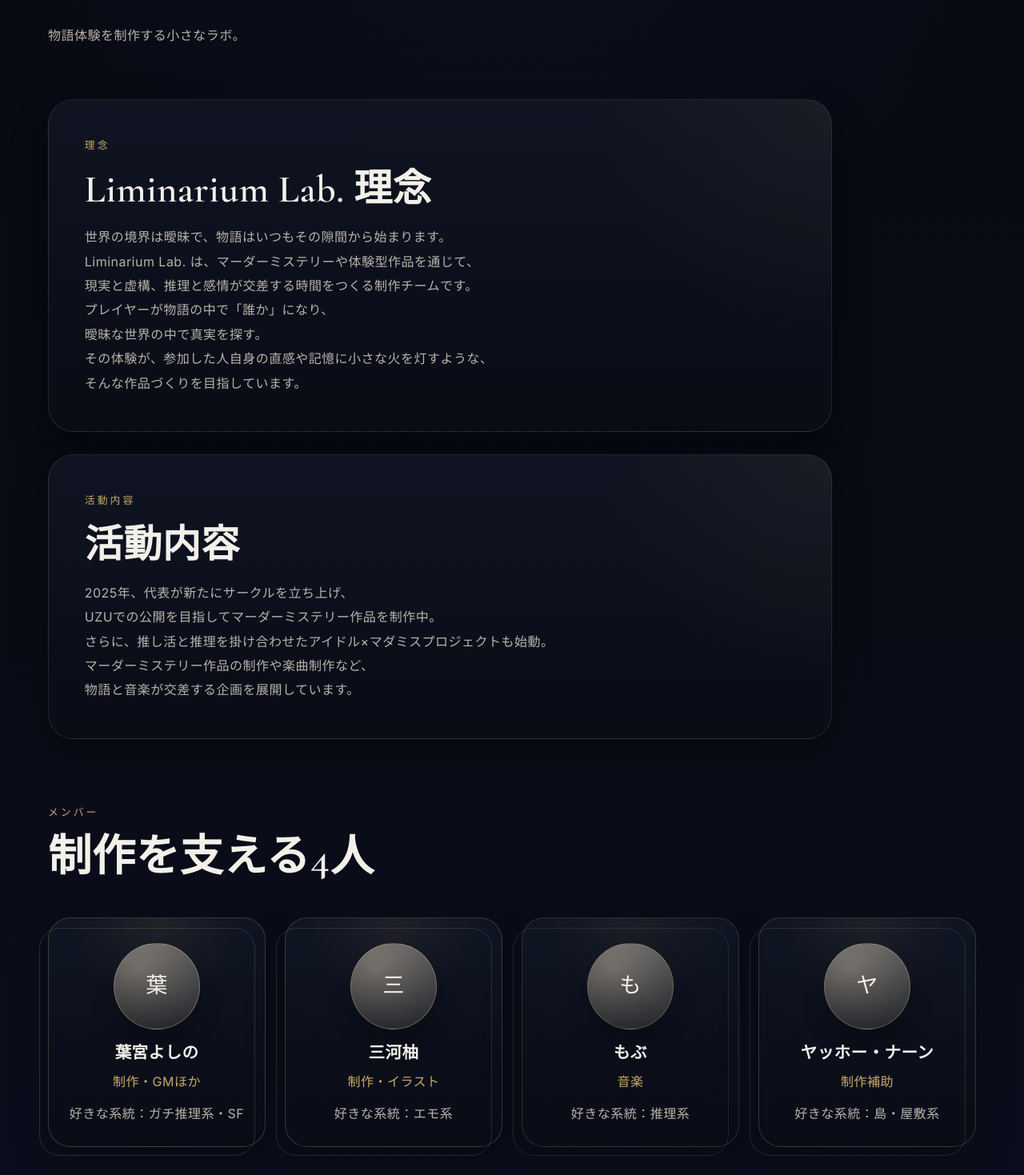
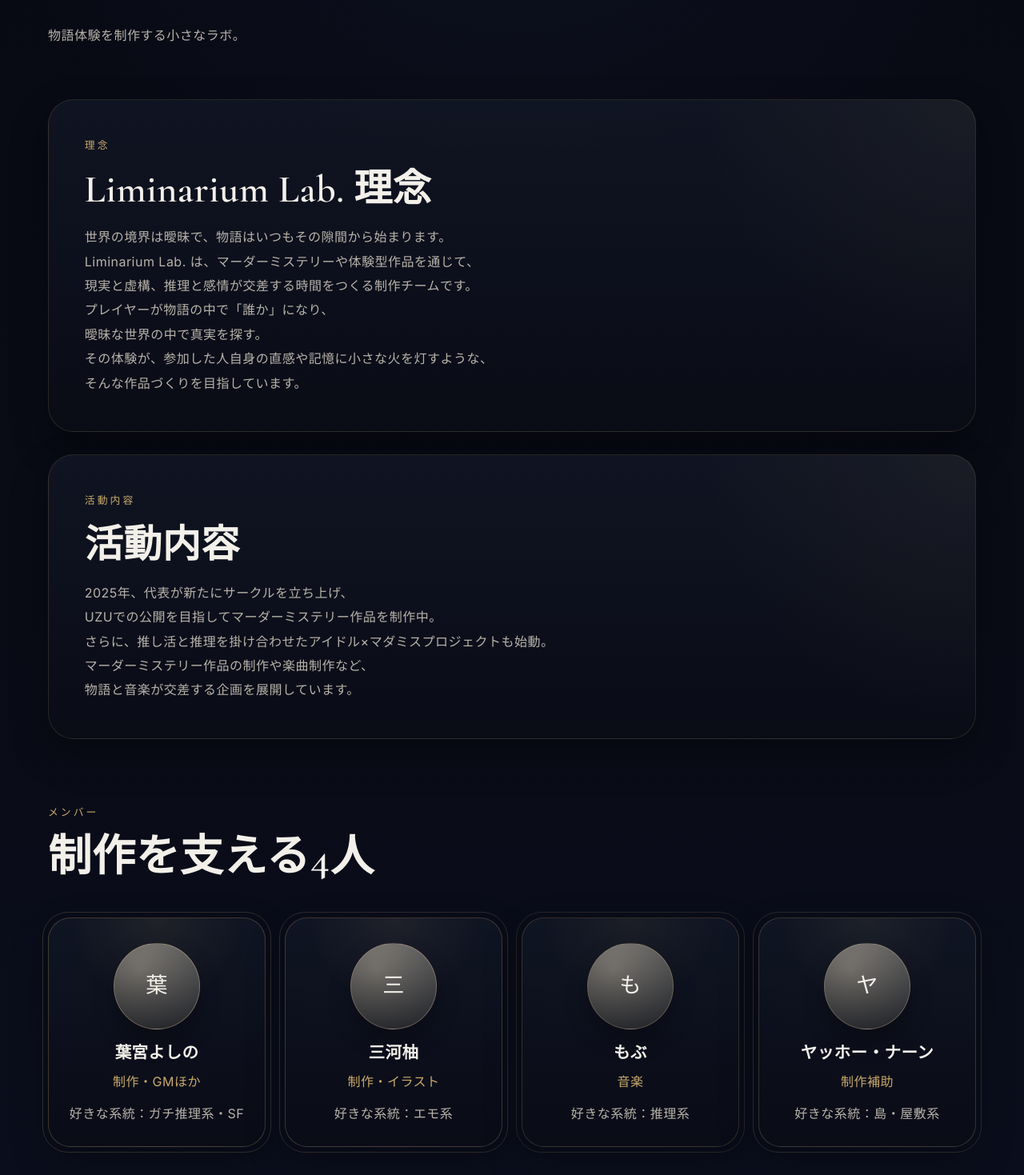
Before and after one commit to sunpotflower4460-cpu/Test-HP-SAKI, a React (Vite) app: page /about in a window 1280 px wide. Shown: the part 321-1790 px from the top of the page at 80% size. Built offline with nearby package versions, Linux system fonts and the light colour scheme; grey boxes are pictures that could not be loaded.

Commit message:
Improve left-right balance and visual stability across pages
Agent-Logs-Url: https://github.com/sunpotflower4460-cpu/Test-HP-SAKI/sessions/70c89b17-3f27-4b05-a88f-7a23ef6e45ce

Co-authored-by: sunpotflower4460-cpu <253257485+sunpotflower4460-cpu@users.noreply.github.com>

```diff
--- a/src/components/Footer.module.css
+++ b/src/components/Footer.module.css
@@ -11,7 +11,7 @@
 
 .top {
   display: grid;
-  grid-template-columns: 1.1fr auto 0.9fr;
+  grid-template-columns: 1fr auto 1fr;
   gap: 2.2rem;
   align-items: center;
 }
--- a/src/components/MemberCard.module.css
+++ b/src/components/MemberCard.module.css
@@ -21,8 +21,8 @@
 .card::before {
   content: '';
   position: absolute;
-  inset: 12px 12px -12px -12px;
-  border-radius: 26px;
+  inset: -8px;
+  border-radius: 32px;
   border: 1px solid color-mix(in srgb, var(--member-accent) 22%, transparent);
   pointer-events: none;
 }
@@ -79,6 +79,6 @@
   }
 
   .card::before {
-    inset: 10px 10px -10px -10px;
+    inset: -6px;
   }
 }
--- a/src/pages/About/About.module.css
+++ b/src/pages/About/About.module.css
@@ -17,7 +17,6 @@
 }
 
 .hero h1 {
-  max-width: 880px;
   font-size: clamp(2.6rem, 5vw, 4.2rem);
 }
 
@@ -27,7 +26,6 @@
 }
 
 .block {
-  max-width: 980px;
   display: grid;
   gap: 1rem;
   margin-top: 1.8rem;
--- a/src/pages/Home/Home.module.css
+++ b/src/pages/Home/Home.module.css
@@ -20,7 +20,6 @@
 }
 
 .sectionHeader h2 {
-  max-width: 12ch;
   font-size: clamp(2.5rem, 5vw, 4rem);
 }
 
@@ -35,7 +34,6 @@
 .aboutPanel {
   display: grid;
   gap: 1.8rem;
-  max-width: 760px;
   padding: clamp(2rem, 4vw, 3rem);
   border-radius: 32px;
   border: 1px solid rgba(201, 169, 106, 0.16);
@@ -64,10 +62,6 @@
 }
 
 @media (max-width: 900px) {
-  .sectionHeader h2 {
-    max-width: 100%;
-  }
-
   .previewGrid {
     grid-template-columns: 1fr;
   }
```
